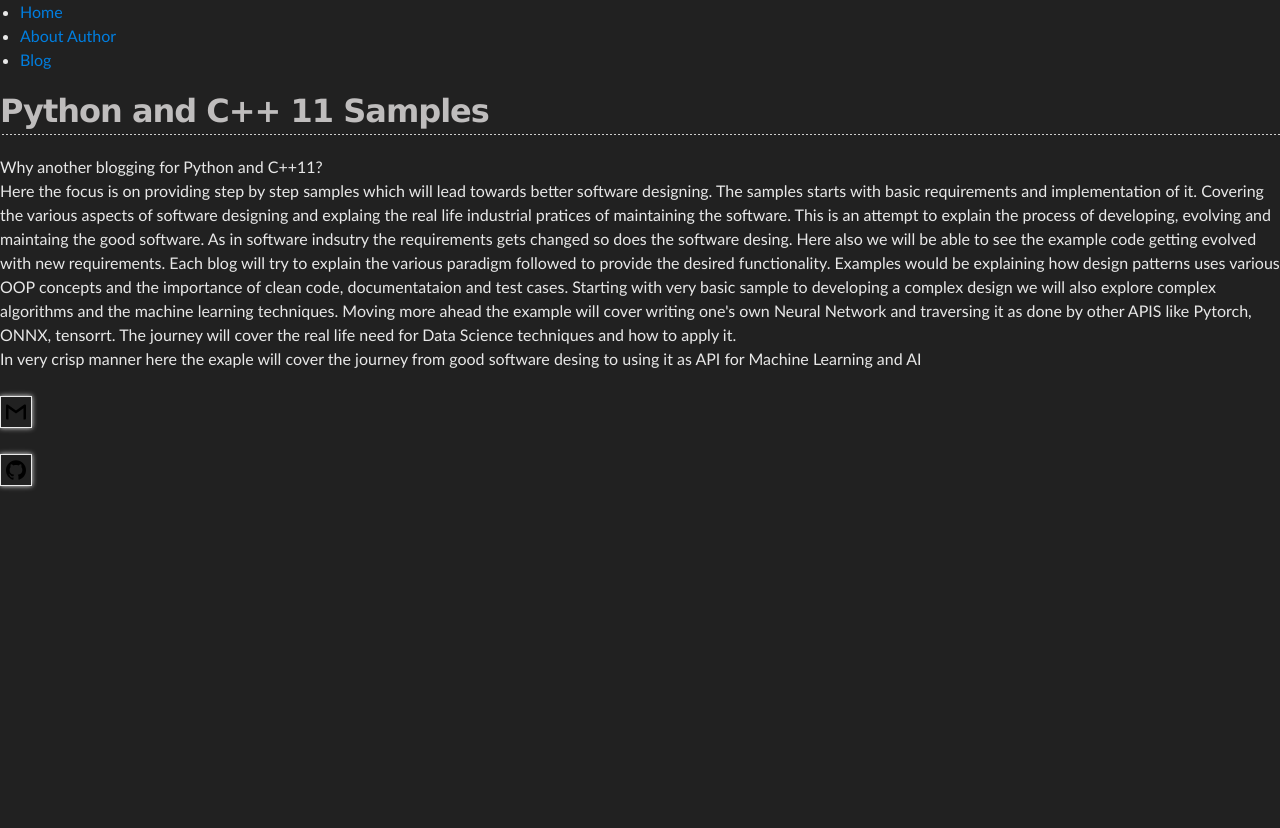
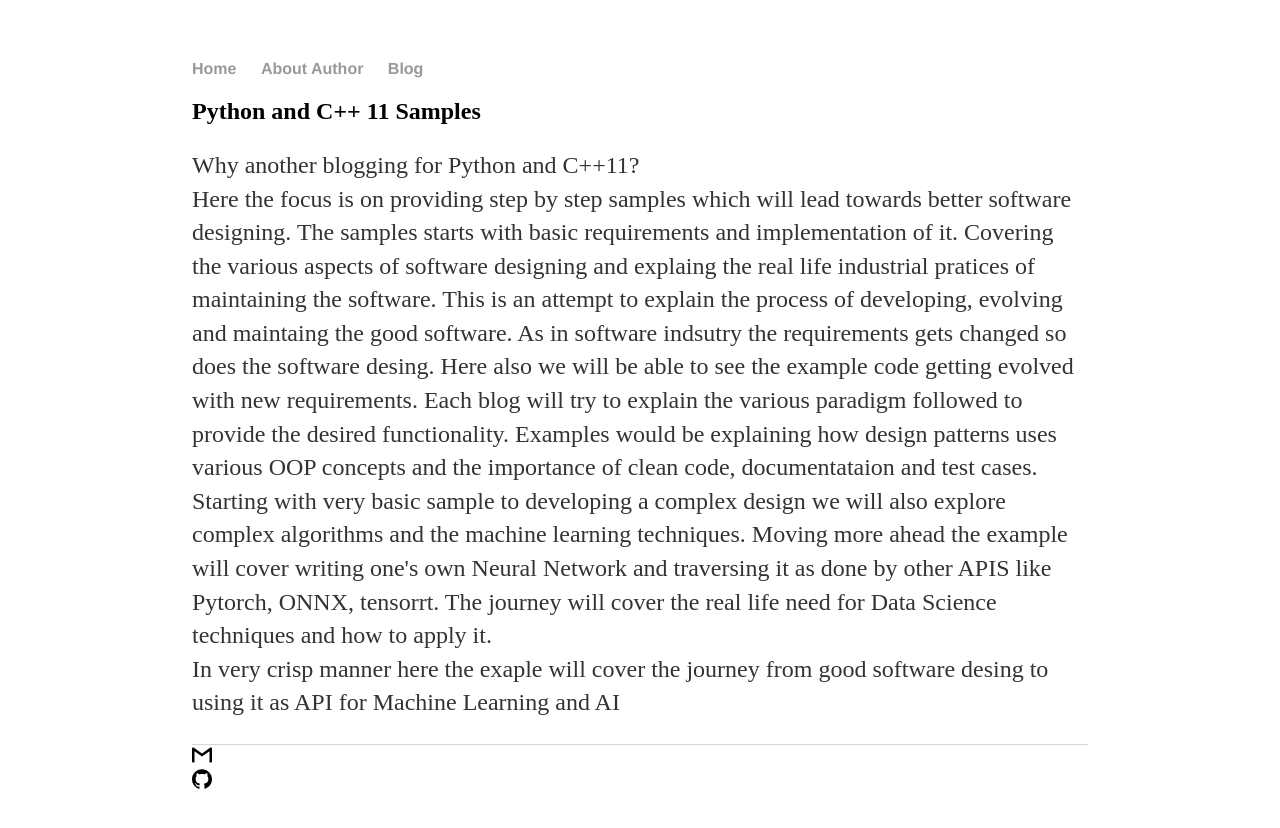
Before and after one commit to devchait/devchait.github.io, a Jekyll site: the page built from index.html, in a window 1280 px wide. Shown: the top 828 px of the page. Built offline with Jekyll 4.4.1, drawn with Linux system fonts in a browser that asks for light colours.

Commit message:
using old simple main.css

```diff
--- a/_layouts/default.html
+++ b/_layouts/default.html
@@ -3,7 +3,7 @@
 		<head>
 			<title>{{ page.title }}</title>
 			<!-- link to main stylesheet -->
-			<link rel="stylesheet" type="text/css" href="/stylesheets/stylesheet.css">
+			<link rel="stylesheet" type="text/css" href="/stylesheets/main.css">
 		</head>
 		<body>
 			<nav>
```
